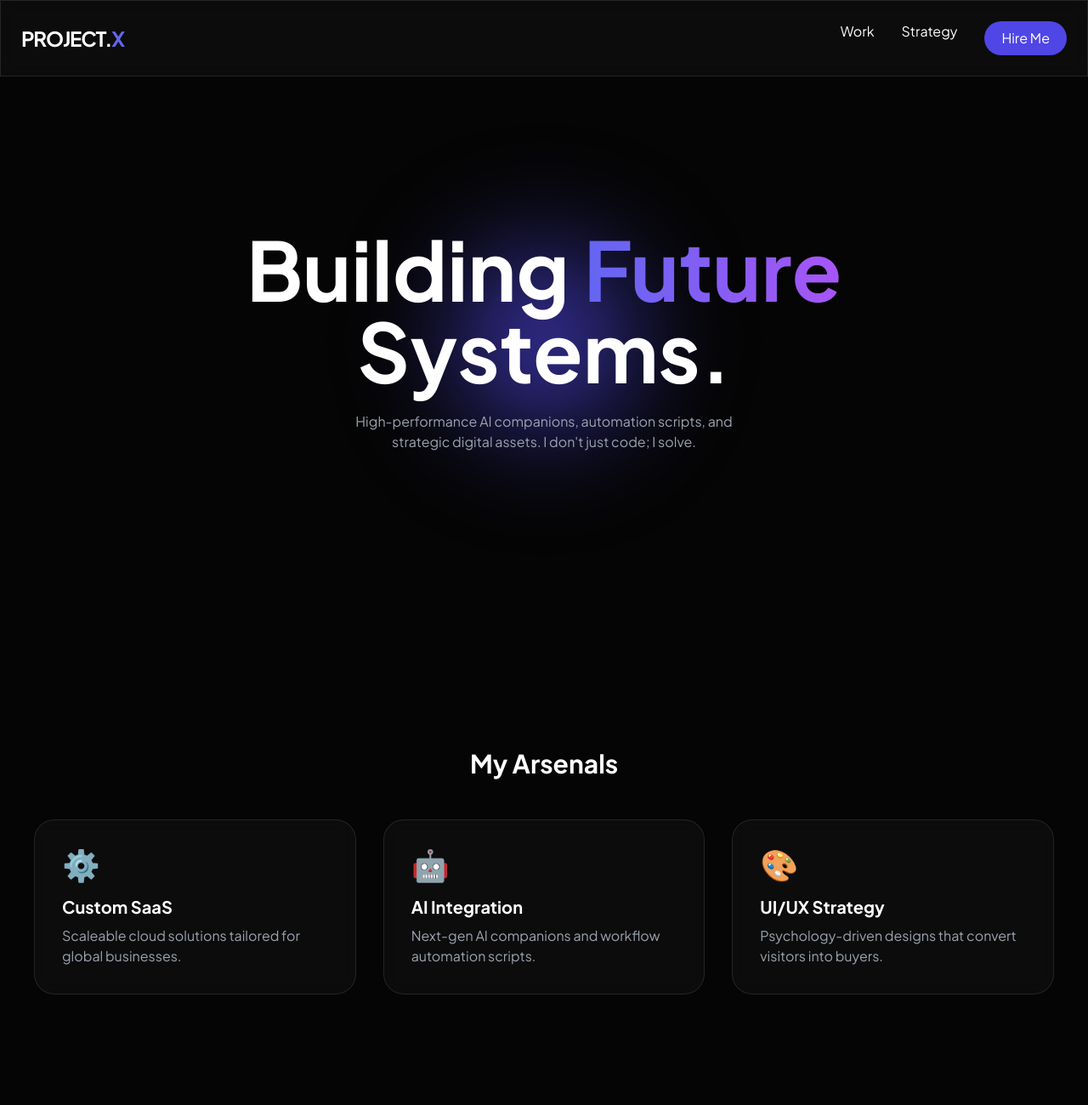
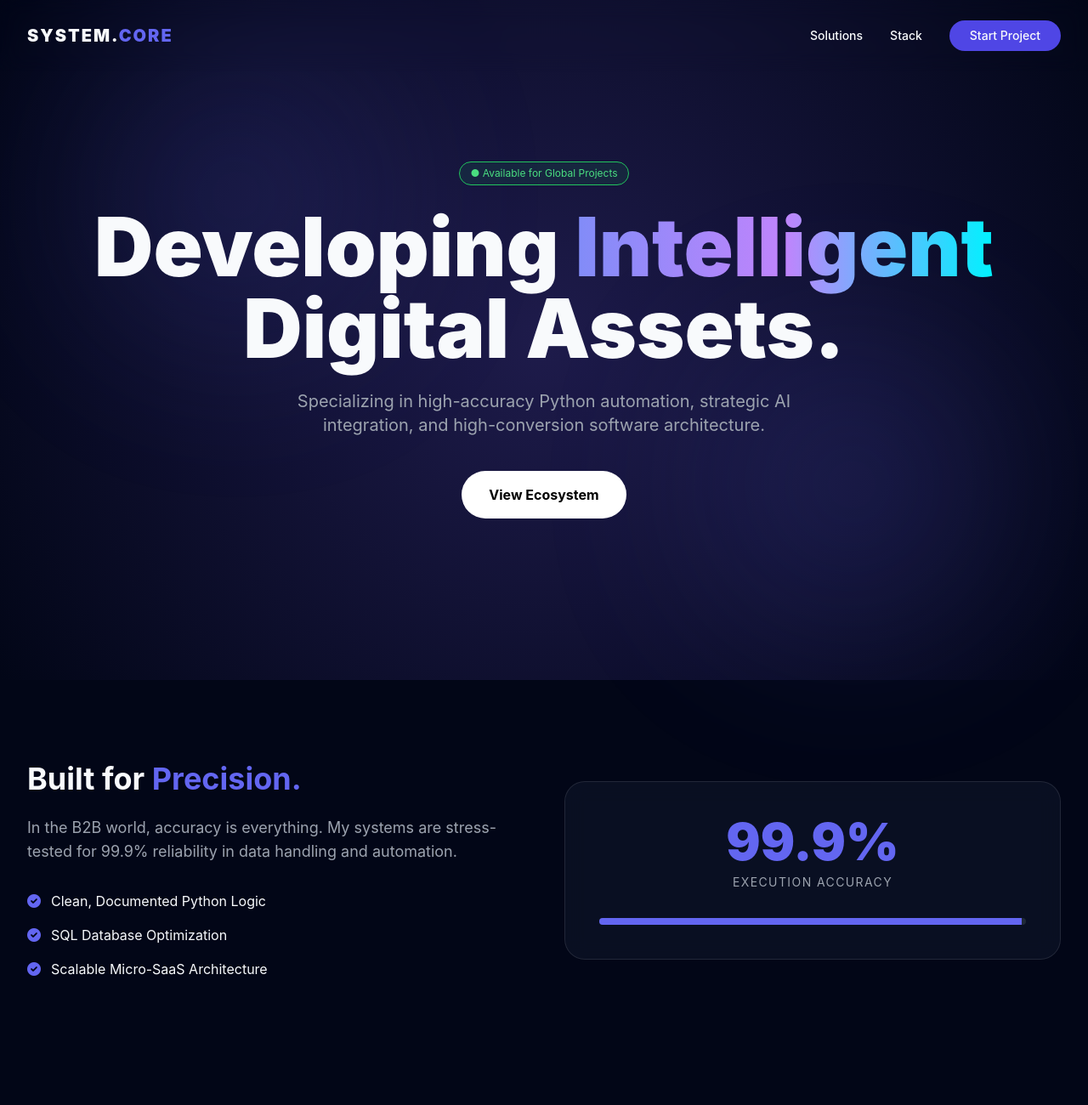
Before and after one commit to Subham-tff/index, a plain HTML site: page index.html in a window 1280 px wide. Shown: the top 1300 px of the page at 85% size. Drawn offline with nearby package versions, Linux system fonts and the light colour scheme.

Commit message:
Update index.html

```diff
--- a/index.html
+++ b/index.html
@@ -3,82 +3,121 @@
 <head>
     <meta charset="UTF-8">
     <meta name="viewport" content="width=device-width, initial-scale=1.0">
-    <title>Strategic Digital Architect | Portfolio</title>
+    <title>Strategic Tech Architect | Digital Solutions</title>
     <script src="https://cdn.tailwindcss.com"></script>
     <link href="https://unpkg.com/aos@2.3.1/dist/aos.css" rel="stylesheet">
-    <link href="https://fonts.googleapis.com/css2?family=Plus+Jakarta+Sans:wght@300;400;700&display=swap" rel="stylesheet">
+    <link rel="stylesheet" href="https://cdnjs.cloudflare.com/ajax/libs/font-awesome/6.0.0/css/all.min.css">
     <style>
-        body { font-family: 'Plus Jakarta Sans', sans-serif; background-color: #050505; color: white; overflow-x: hidden; }
-        .glass { background: rgba(255, 255, 255, 0.03); backdrop-filter: blur(10px); border: 1px solid rgba(255, 255, 255, 0.1); }
-        .gradient-text { background: linear-gradient(90deg, #6366f1, #a855f7); -webkit-background-clip: text; -webkit-text-fill-color: transparent; }
-        .hero-3d-sphere {
-            width: 300px; height: 300px;
-            background: radial-gradient(circle, #4f46e5 0%, transparent 70%);
-            filter: blur(60px); animation: float 6s ease-in-out infinite;
-        }
-        @keyframes float { 0%, 100% { transform: translateY(0px); } 50% { transform: translateY(-20px); } }
+        :root { --primary: #6366f1; --accent: #00f2ff; }
+        body { font-family: 'Inter', sans-serif; background: #020617; color: #f8fafc; scroll-behavior: smooth; }
+        .glass-card { background: rgba(15, 23, 42, 0.6); backdrop-filter: blur(12px); border: 1px solid rgba(255, 255, 255, 0.1); border-radius: 24px; transition: all 0.4s cubic-bezier(0.175, 0.885, 0.32, 1.275); }
+        .glass-card:hover { border-color: var(--primary); transform: translateY(-10px) scale(1.02); box-shadow: 0 20px 40px rgba(99, 102, 241, 0.2); }
+        .mesh-gradient { position: fixed; top: 0; left: 0; width: 100%; height: 100%; z-index: -1; background: radial-gradient(circle at 50% 50%, #1e1b4b 0%, #020617 100%); }
+        .glow { position: absolute; width: 300px; height: 300px; background: var(--primary); filter: blur(120px); opacity: 0.2; border-radius: 50%; z-index: -1; }
+        .animated-text { background: linear-gradient(to right, #818cf8, #c084fc, #00f2ff); -webkit-background-clip: text; -webkit-text-fill-color: transparent; }
+        .status-badge { background: rgba(34, 197, 94, 0.1); border: 1px solid #22c55e; color: #4ade80; padding: 4px 12px; border-radius: 99px; font-size: 12px; }
     </style>
 </head>
 <body>
 
-    <!-- Navbar -->
-    <nav class="fixed w-full z-50 p-6 flex justify-between items-center glass">
-        <div class="text-2xl font-bold tracking-tighter">PROJECT.<span class="text-indigo-500">X</span></div>
-        <div class="space-x-8 hidden md:flex">
-            <a href="#work" class="hover:text-indigo-400 transition">Work</a>
-            <a href="#about" class="hover:text-indigo-400 transition">Strategy</a>
-            <a href="#contact" class="px-5 py-2 bg-indigo-600 rounded-full hover:bg-indigo-500 transition">Hire Me</a>
+    <div class="mesh-gradient"></div>
+    <div class="glow" style="top: 10%; left: 10%;"></div>
+    <div class="glow" style="bottom: 10%; right: 10%;"></div>
+
+    <!-- Navigation -->
+    <nav class="fixed w-full z-50 px-8 py-6 flex justify-between items-center backdrop-blur-md">
+        <div class="text-xl font-black tracking-widest">SYSTEM.<span class="text-indigo-500">CORE</span></div>
+        <div class="space-x-8 hidden md:flex items-center text-sm font-medium">
+            <a href="#services" class="hover:text-indigo-400 transition">Solutions</a>
+            <a href="#stack" class="hover:text-indigo-400 transition">Stack</a>
+            <a href="#contact" class="bg-indigo-600 px-6 py-2 rounded-full hover:shadow-[0_0_20px_rgba(99,102,241,0.5)] transition">Start Project</a>
         </div>
     </nav>
 
     <!-- Hero Section -->
-    <section class="h-screen flex flex-col justify-center items-center text-center relative px-4">
-        <div class="hero-3d-sphere absolute z-0"></div>
-        <h1 class="text-6xl md:text-8xl font-bold z-10" data-aos="zoom-out-up">
-            Building <span class="gradient-text">Future</span> <br> Systems.
+    <header class="h-screen flex flex-col justify-center items-center text-center px-6">
+        <div class="status-badge mb-6" data-aos="fade-down">● Available for Global Projects</div>
+        <h1 class="text-5xl md:text-8xl font-black mb-6" data-aos="fade-up">
+            Developing <span class="animated-text">Intelligent</span><br>Digital Assets.
         </h1>
-        <p class="mt-6 text-gray-400 max-w-lg z-10" data-aos="fade-up" data-aos-delay="200">
-            High-performance AI companions, automation scripts, and strategic digital assets. I don't just code; I solve.
+        <p class="text-gray-400 max-w-2xl text-lg md:text-xl mb-10" data-aos="fade-up" data-aos-delay="200">
+            Specializing in high-accuracy Python automation, strategic AI integration, and high-conversion software architecture.
         </p>
-    </section>
+        <div class="flex space-x-4" data-aos="fade-up" data-aos-delay="400">
+            <a href="#services" class="bg-white text-black px-8 py-4 rounded-full font-bold hover:bg-indigo-500 hover:text-white transition duration-300">View Ecosystem</a>
+        </div>
+    </header>
 
-    <!-- Services / 3D Cards -->
-    <section id="work" class="py-20 px-10">
-        <h2 class="text-3xl font-bold mb-12 text-center" data-aos="fade-right">My Arsenals</h2>
-        <div class="grid md:grid-cols-3 gap-8">
-            <!-- Card 1 -->
-            <div class="glass p-8 rounded-3xl hover:border-indigo-500 transition duration-500 transform hover:-translate-y-4" data-aos="fade-up">
-                <div class="text-4xl mb-4">⚙️</div>
-                <h3 class="text-xl font-bold mb-2">Custom SaaS</h3>
-                <p class="text-gray-400">Scaleable cloud solutions tailored for global businesses.</p>
+    <!-- Why Us / Accuracy Section -->
+    <section id="accuracy" class="py-24 px-8 max-w-7xl mx-auto">
+        <div class="grid md:grid-cols-2 gap-12 items-center">
+            <div data-aos="fade-right">
+                <h2 class="text-4xl font-bold mb-6">Built for <span class="text-indigo-500">Precision.</span></h2>
+                <p class="text-gray-400 mb-8 text-lg">In the B2B world, accuracy is everything. My systems are stress-tested for 99.9% reliability in data handling and automation.</p>
+                <ul class="space-y-4">
+                    <li class="flex items-center"><i class="fas fa-check-circle text-indigo-500 mr-3"></i> Clean, Documented Python Logic</li>
+                    <li class="flex items-center"><i class="fas fa-check-circle text-indigo-500 mr-3"></i> SQL Database Optimization</li>
+                    <li class="flex items-center"><i class="fas fa-check-circle text-indigo-500 mr-3"></i> Scalable Micro-SaaS Architecture</li>
+                </ul>
             </div>
-            <!-- Card 2 -->
-            <div class="glass p-8 rounded-3xl hover:border-indigo-500 transition duration-500 transform hover:-translate-y-4" data-aos="fade-up" data-aos-delay="100">
-                <div class="text-4xl mb-4">🤖</div>
-                <h3 class="text-xl font-bold mb-2">AI Integration</h3>
-                <p class="text-gray-400">Next-gen AI companions and workflow automation scripts.</p>
-            </div>
-            <!-- Card 3 -->
-            <div class="glass p-8 rounded-3xl hover:border-indigo-500 transition duration-500 transform hover:-translate-y-4" data-aos="fade-up" data-aos-delay="200">
-                <div class="text-4xl mb-4">🎨</div>
-                <h3 class="text-xl font-bold mb-2">UI/UX Strategy</h3>
-                <p class="text-gray-400">Psychology-driven designs that convert visitors into buyers.</p>
+            <div class="glass-card p-10 text-center" data-aos="fade-left">
+                <div class="text-6xl font-black text-indigo-500 mb-2">99.9%</div>
+                <div class="text-gray-400 uppercase tracking-widest text-sm">Execution Accuracy</div>
+                <div class="mt-8 h-2 bg-gray-800 rounded-full overflow-hidden">
+                    <div class="h-full bg-indigo-500 w-[99%]"></div>
+                </div>
             </div>
         </div>
     </section>
 
-    <!-- Call to Action -->
-    <section id="contact" class="py-32 text-center">
-        <div class="glass mx-auto max-w-4xl p-16 rounded-[4rem]" data-aos="flip-up">
-            <h2 class="text-5xl font-bold mb-6">Ready to dominate?</h2>
-            <p class="mb-10 text-gray-400">Let's build something world-class together.</p>
-            <a href="mailto:your-email@example.com" class="px-10 py-4 bg-white text-black font-bold rounded-full hover:bg-gray-200 transition">Email Me Now</a>
+    <!-- Services Grid -->
+    <section id="services" class="py-24 px-8 max-w-7xl mx-auto">
+        <h2 class="text-3xl font-bold mb-16" data-aos="fade-up">Core Solutions</h2>
+        <div class="grid md:grid-cols-3 gap-8">
+            <div class="glass-card p-8" data-aos="fade-up">
+                <i class="fas fa-robot text-4xl text-indigo-500 mb-6"></i>
+                <h3 class="text-xl font-bold mb-4">AI Companions</h3>
+                <p class="text-gray-400">Custom LLM-based assistants tailored for business strategy and niche automation.</p>
+            </div>
+            <div class="glass-card p-8" data-aos="fade-up" data-aos-delay="100">
+                <i class="fas fa-code text-4xl text-blue-400 mb-6"></i>
+                <h3 class="text-xl font-bold mb-4">Automation Scripts</h3>
+                <p class="text-gray-400">Python-based workflows that eliminate manual tasks and human error.</p>
+            </div>
+            <div class="glass-card p-8" data-aos="fade-up" data-aos-delay="200">
+                <i class="fas fa-database text-4xl text-emerald-400 mb-6"></i>
+                <h3 class="text-xl font-bold mb-4">Data Systems</h3>
+                <p class="text-gray-400">Optimized SQL architectures for high-speed data retrieval and management.</p>
+            </div>
         </div>
     </section>
 
+    <!-- Tech Stack -->
+    <section id="stack" class="py-24 bg-indigo-900/10">
+        <div class="max-w-7xl mx-auto px-8 text-center">
+            <h2 class="text-2xl font-bold mb-12 text-gray-500 uppercase tracking-widest">Powering with Modern Stack</h2>
+            <div class="flex flex-wrap justify-center gap-10 opacity-60 grayscale hover:grayscale-0 transition duration-500">
+                <div class="flex flex-col items-center"><i class="fab fa-python text-5xl mb-2"></i><span>Python</span></div>
+                <div class="flex flex-col items-center"><i class="fas fa-database text-5xl mb-2"></i><span>SQL</span></div>
+                <div class="flex flex-col items-center"><i class="fab fa-js text-5xl mb-2"></i><span>JavaScript</span></div>
+                <div class="flex flex-col items-center"><i class="fas fa-microchip text-5xl mb-2"></i><span>Arduino</span></div>
+            </div>
+        </div>
+    </section>
+
+    <!-- Footer / Contact -->
+    <footer id="contact" class="py-20 px-8 text-center border-t border-gray-900">
+        <h2 class="text-4xl font-bold mb-8">Let's Build the Future.</h2>
+        <p class="text-gray-400 mb-10">Available for freelance contracts and global collaborations.</p>
+        <a href="mailto:your-email@example.com" class="text-indigo-400 text-xl font-bold border-b-2 border-indigo-400 pb-2 hover:text-white hover:border-white transition">Get in Touch <i class="fas fa-arrow-right ml-2"></i></a>
+        <div class="mt-20 text-gray-600 text-sm">
+            &copy; 2026 System Core Architecture. All Rights Reserved.
+        </div>
+    </footer>
+
     <script src="https://unpkg.com/aos@2.3.1/dist/aos.js"></script>
     <script>
-        AOS.init({ duration: 1000, once: true });
+        AOS.init({ duration: 1000, once: true, offset: 100 });
     </script>
 </body>
 </html>
```
